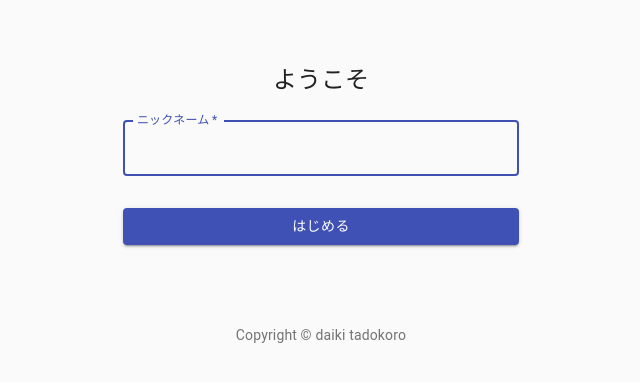
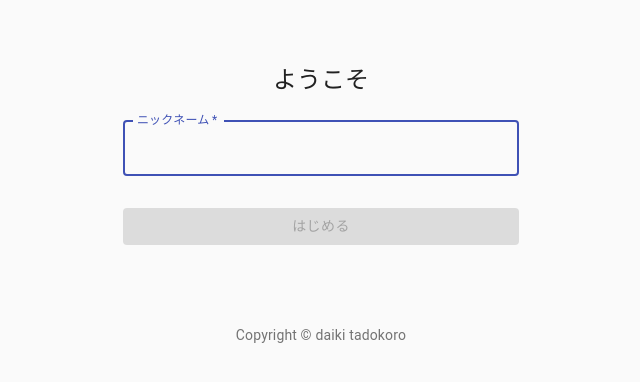
Before and after one commit to daiki-tadokoro/React-chat-bot, a React (Create React App) app: page / in a window 1280 px wide. Shown: the top 382 px of the page, without its empty margins (319-959 px from the left). Built offline with nearby package versions, Linux system fonts and the light colour scheme.

Commit message:
setName by clicking button

```diff
--- a/src/components/SignIn.js
+++ b/src/components/SignIn.js
@@ -1,4 +1,4 @@
-import React from "react";
+import React, { useEffect, useState } from "react";
 import Button from "@material-ui/core/Button";
 import CssBaseline from "@material-ui/core/CssBaseline";
 import TextField from "@material-ui/core/TextField";
@@ -46,6 +46,16 @@
 
 export default function SignIn({ setName }) {
   const classes = useStyles();
+  // ログイン時のボタンのdisabled追加
+  const [disabled, setDisabled] = useState(true);
+  const [string, setString] = useState("");
+  console.log("string", string, "disabled", disabled);
+
+  // inputフォームの入力のたびにdisabledを判断
+  useEffect(() => {
+    const disabled = string === "";
+    setDisabled(disabled);
+  }, [string]);
 
   return (
     <Container component="main" maxWidth="xs">
@@ -64,6 +74,8 @@
             label="ニックネーム"
             name="email"
             autoFocus
+            // inputフォームの中身を取得
+            onChange={(e) => setString(e.target.value)}
           />
           <Button
             type="submit"
@@ -71,6 +83,7 @@
             variant="contained"
             color="primary"
             className={classes.submit}
+            disabled={disabled}
           >
             はじめる
           </Button>
--- a/src/index.js
+++ b/src/index.js
@@ -5,6 +5,7 @@
 import App from "./components/App";
 
 ReactDOM.render(
+  // React.StrictModeで全体が二回呼び出される
   <React.StrictMode>
     <App />
   </React.StrictMode>,
```
